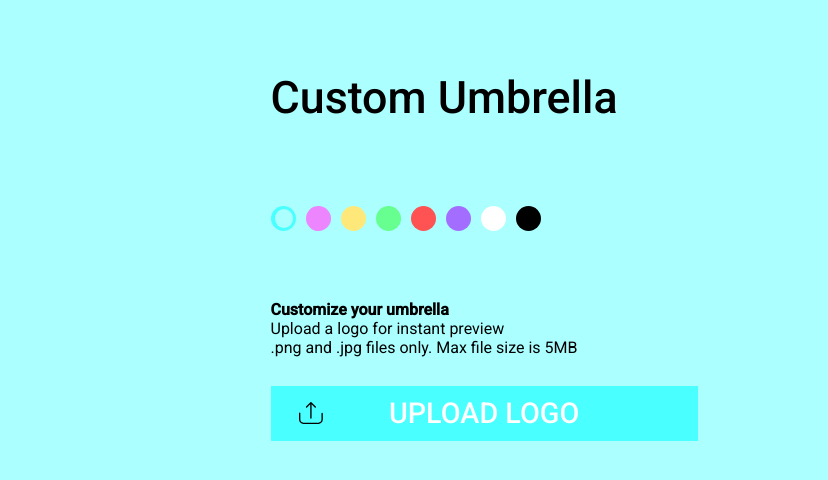
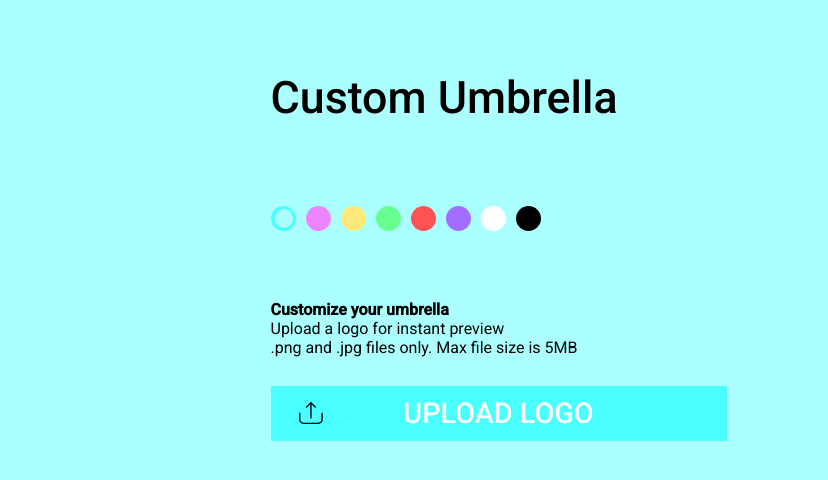
Before and after one commit to akash191095/rainSaver, a plain HTML site: page index.html in a window 1280 px wide. Shown: the part 188-668 px from the top of the page, 452-1280 px from the left. Drawn offline with Linux system fonts and the light colour scheme.

Commit message:
fix alignment issue

```diff
--- a/styles/components.css
+++ b/styles/components.css
@@ -79,7 +79,7 @@ input[type="file"] {
   cursor: pointer;
   margin: 1em 0;
 
-  width: 14em;
+  width: 15em;
   max-width: 100%;
   height: 1.5em;
   background-color: aqua;
```
